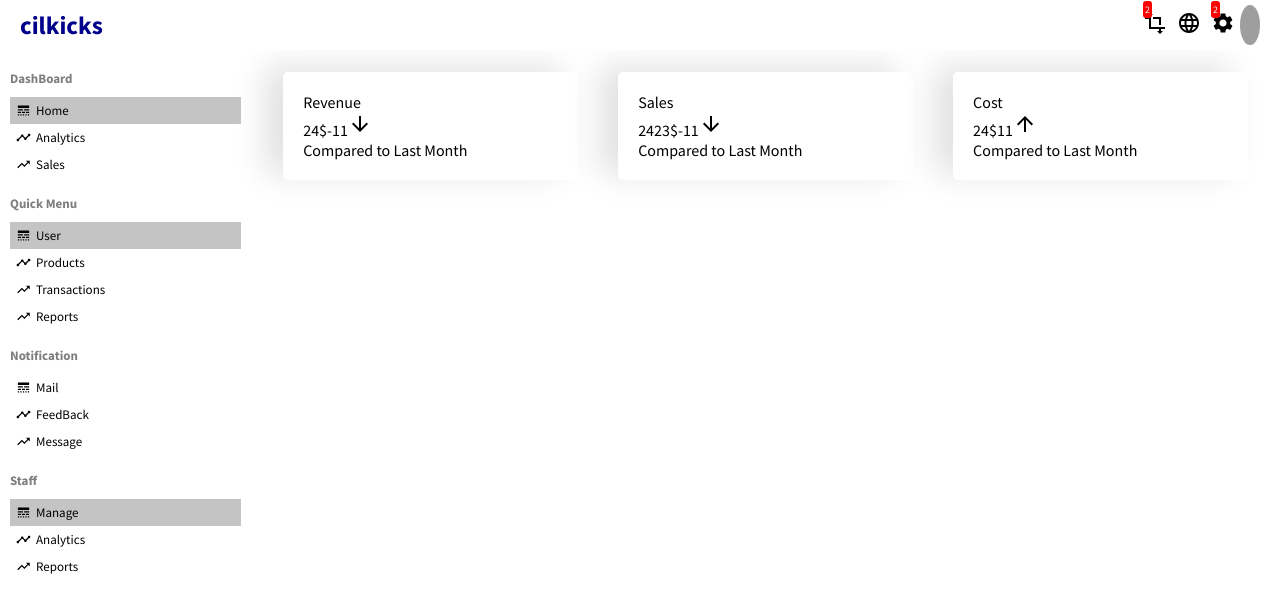
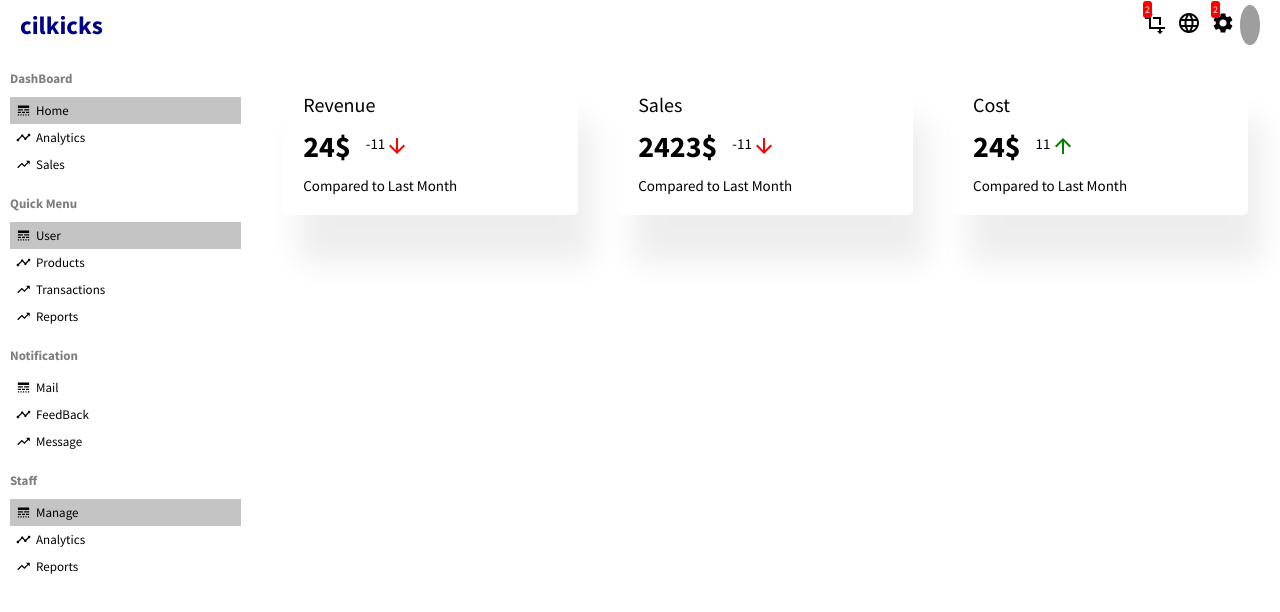
Before and after one commit to cecililu/Admin-Panel-Ecommerce, a React (Create React App) app: page / in a window 1280 px wide. Shown: the top 612 px of the page. Built offline with nearby package versions, Linux system fonts and the light colour scheme; grey boxes are pictures that could not be loaded.

Commit message:
addded FeaturedInfo

```diff
--- a/src/Components/FeaturedInfo/FeatureInfo.css
+++ b/src/Components/FeaturedInfo/FeatureInfo.css
@@ -11,7 +11,42 @@
     padding: 20px;
     border-radius: 5px;
     cursor: pointer;
-    box-shadow: -18px -6px 33px 0px rgba(0,0,0,0.12);
-    -webkit-box-shadow: -18px -6px 33px 0px rgba(0,0,0,0.12);
-    -moz-box-shadow: -18px -6px 33px 0px rgba(0,0,0,0.12);
+    box-shadow: 15px 48px 30px 0px rgba(0,0,0,0.07);
+    -webkit-box-shadow: 15px 48px 30px 0px rgba(0,0,0,0.07);
+    -moz-box-shadow: 15px 48px 30px 0px rgba(0,0,0,0.07);
 }
+
+.featuredTitle{
+    font-size: 20px;
+}
+
+.featuredSubTitle{
+   font-size: 15px;
+}
+.featuredMoney{
+   font-size: 30px;
+   font-weight: bold;
+}
+.featuredMoneyRate{
+    display: flex;
+    align-self: center;
+    margin-left:15px ;
+}
+
+.featuredMoneyContainer{
+    font-size: 15px;
+    margin: 10px 0px;
+    display: flex;
+    align-items: center;
+
+}
+.featuredItem.positive{
+    color: green;
+    font-size: 20x !important;
+}
+
+
+.featuredItem.negative{
+    color:red;
+    font-size: 20x !important;
+}
--- a/src/Components/FeaturedInfo/FeaturedInfo.jsx
+++ b/src/Components/FeaturedInfo/FeaturedInfo.jsx
@@ -4,15 +4,15 @@ import {ArrowDownward, ArrowUpward}from '@material-ui/icons';
 export default function FeaturedInfo() {
   return (
     <div className='featuredInfo'>
-       <div className="featuredItems">
+       <div className="featuredItems ">
             <span className="featuredTitle">
                 Revenue
             </span>
             <div className="featuredMoneyContainer">
                 <span className="featuredMoney">24$</span>
-                <span className="featuredMoneyRate">-11<ArrowDownward/></span>
+                <span className="featuredMoneyRate">-11<ArrowDownward className='featuredItem negative'/></span>
             </div>
-            <span className="featuredTitle">Compared to Last Month</span>
+            <span className="featuredSubTitle">Compared to Last Month</span>
        </div>
 
 
@@ -22,9 +22,9 @@ export default function FeaturedInfo() {
             </span>
             <div className="featuredMoneyContainer">
                 <span className="featuredMoney">2423$</span>
-                <span className="featuredMoneyRate">-11<ArrowDownward/></span>
+                <span className="featuredMoneyRate">-11<ArrowDownward className='featuredItem negative'/></span>
             </div>
-            <span className="featuredTitle">Compared to Last Month</span>
+            <span className="featuredSubTitle">Compared to Last Month</span>
        </div>
 
 
@@ -34,9 +34,9 @@ export default function FeaturedInfo() {
             </span>
             <div className="featuredMoneyContainer">
                 <span className="featuredMoney">24$</span>
-                <span className="featuredMoneyRate">11<ArrowUpward/></span>
+                <span className="featuredMoneyRate">11<ArrowUpward  className='featuredItem positive'/></span>
             </div>
-            <span className="featuredTitle">Compared to Last Month</span>
+            <span className="featuredSubTitle">Compared to Last Month</span>
        </div>
     </div>
   )
```
